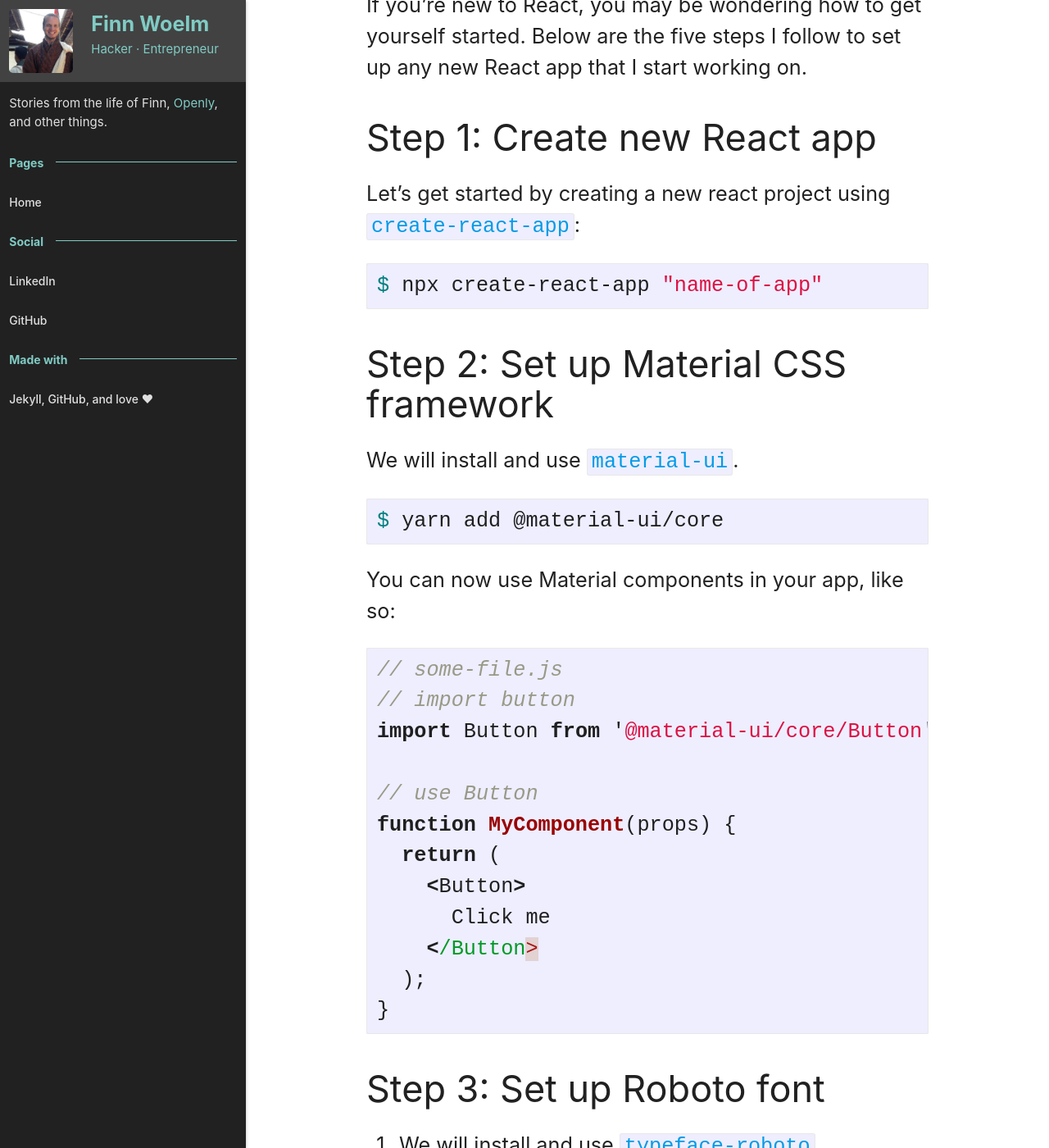
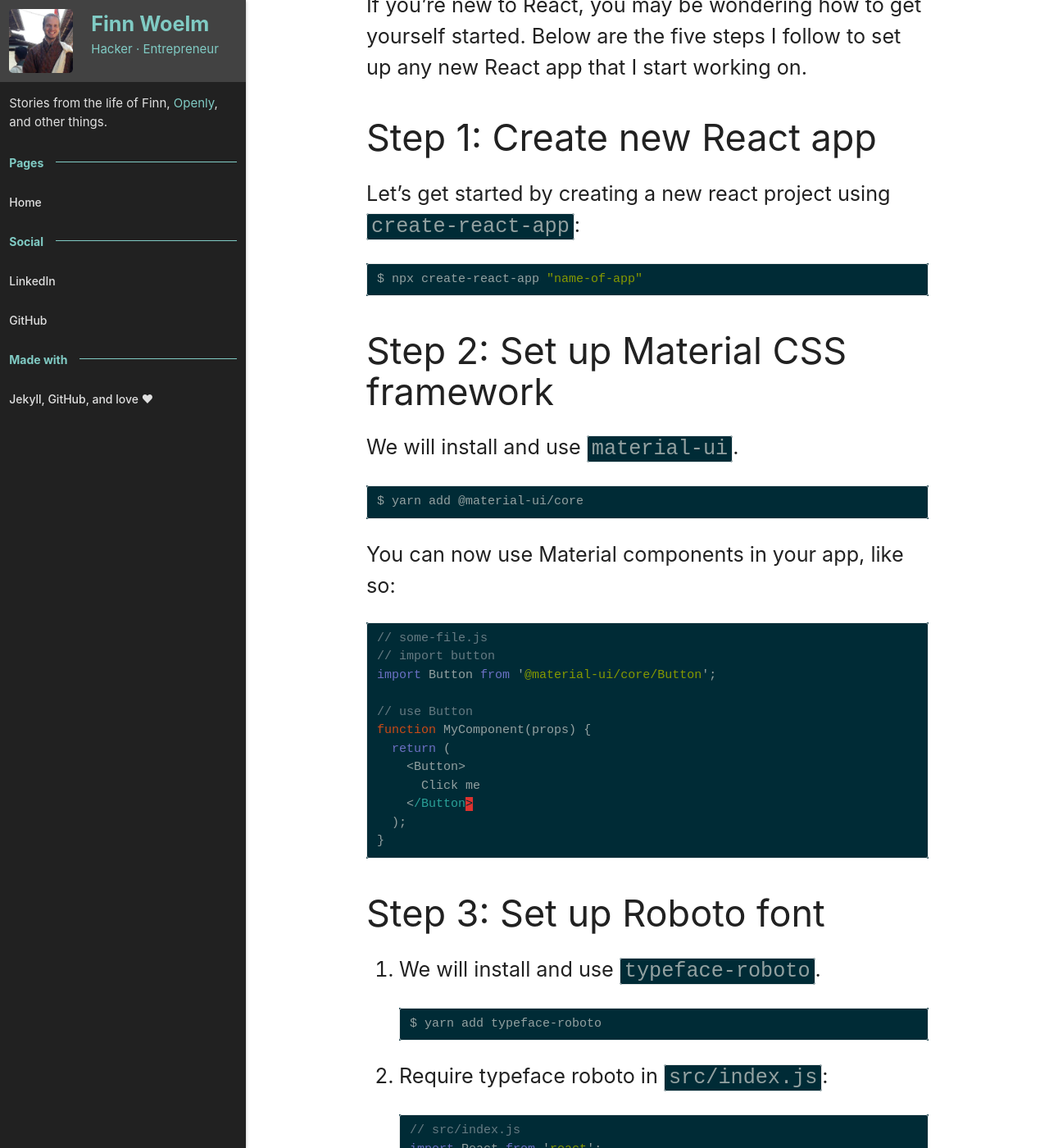
Before and after one commit to FinnWoelm/finnwoelm.github.io, a Jekyll site: the page built from _posts/2018-05-28-React-app-template.md, in a window 1280 px wide and 1400 px high, scrolled down 205 px. Shown: the whole window at 82% size. Built offline with Jekyll 4.4.1, drawn with Linux system fonts in a browser that asks for light colours.

Commit message:
Use solarized dark for syntax highlighting

```diff
--- a/_includes/head.html
+++ b/_includes/head.html
@@ -12,6 +12,7 @@
   <!--<link href="http://fonts.googleapis.com/icon?family=Material+Icons" rel="stylesheet">-->
 
   <link rel="stylesheet" href="{{ "/css/main.css" | prepend: site.baseurl }}" media="screen,projection"/>
+  <link rel="stylesheet" href="{{ "/css/syntax.css" | prepend: site.baseurl }}"/>
   <link rel="canonical" href="{{ page.url | replace:'index.html','' | prepend: site.baseurl | prepend: site.url }}" data-proofer-ignore>
   <link rel="alternate" type="application/rss+xml" title="{{ site.title }}" href="{{ "/feed.xml" | prepend: site.baseurl | prepend: site.url }}">
 
--- a/_sass/_jekyll_base.scss
+++ b/_sass/_jekyll_base.scss
@@ -21,10 +21,8 @@
  */
 pre,
 code {
-    font-size: 15px;
   border: 1px solid $grey-color-light;
   border-radius: 3px;
-    background-color: #eef;
 }
 
 code {
@@ -32,6 +30,7 @@
 }
 
 pre {
+  font-size: 15px !important;
   padding: 8px 12px;
   overflow-x: auto;
 
--- a/_sass/_syntax-highlighting.scss
+++ /dev/null
@@ -1,71 +0,0 @@
-/**
- * Syntax highlighting styles
- */
-.highlight {
-    background: #fff;
-    margin-bottom: $spacing-unit / 2;
-
-    .highlighter-rouge & {
-      background: #eef;
-    }
-
-    .c     { color: #998; font-style: italic } // Comment
-    .err   { color: #a61717; background-color: #e3d2d2 } // Error
-    .k     { font-weight: bold } // Keyword
-    .o     { font-weight: bold } // Operator
-    .cm    { color: #998; font-style: italic } // Comment.Multiline
-    .cp    { color: #999; font-weight: bold } // Comment.Preproc
-    .c1    { color: #998; font-style: italic } // Comment.Single
-    .cs    { color: #999; font-weight: bold; font-style: italic } // Comment.Special
-    .gd    { color: #000; background-color: #fdd } // Generic.Deleted
-    .gd .x { color: #000; background-color: #faa } // Generic.Deleted.Specific
-    .ge    { font-style: italic } // Generic.Emph
-    .gr    { color: #a00 } // Generic.Error
-    .gh    { color: #999 } // Generic.Heading
-    .gi    { color: #000; background-color: #dfd } // Generic.Inserted
-    .gi .x { color: #000; background-color: #afa } // Generic.Inserted.Specific
-    .go    { color: #888 } // Generic.Output
-    .gp    { color: #555 } // Generic.Prompt
-    .gs    { font-weight: bold } // Generic.Strong
-    .gu    { color: #aaa } // Generic.Subheading
-    .gt    { color: #a00 } // Generic.Traceback
-    .kc    { font-weight: bold } // Keyword.Constant
-    .kd    { font-weight: bold } // Keyword.Declaration
-    .kp    { font-weight: bold } // Keyword.Pseudo
-    .kr    { font-weight: bold } // Keyword.Reserved
-    .kt    { color: #458; font-weight: bold } // Keyword.Type
-    .m     { color: #099 } // Literal.Number
-    .s     { color: #d14 } // Literal.String
-    .na    { color: #008080 } // Name.Attribute
-    .nb    { color: #0086B3 } // Name.Builtin
-    .nc    { color: #458; font-weight: bold } // Name.Class
-    .no    { color: #008080 } // Name.Constant
-    .ni    { color: #800080 } // Name.Entity
-    .ne    { color: #900; font-weight: bold } // Name.Exception
-    .nf    { color: #900; font-weight: bold } // Name.Function
-    .nn    { color: #555 } // Name.Namespace
-    .nt    { color: #000080 } // Name.Tag
-    .nv    { color: #008080 } // Name.Variable
-    .ow    { font-weight: bold } // Operator.Word
-    .w     { color: #bbb } // Text.Whitespace
-    .mf    { color: #099 } // Literal.Number.Float
-    .mh    { color: #099 } // Literal.Number.Hex
-    .mi    { color: #099 } // Literal.Number.Integer
-    .mo    { color: #099 } // Literal.Number.Oct
-    .sb    { color: #d14 } // Literal.String.Backtick
-    .sc    { color: #d14 } // Literal.String.Char
-    .sd    { color: #d14 } // Literal.String.Doc
-    .s2    { color: #d14 } // Literal.String.Double
-    .se    { color: #d14 } // Literal.String.Escape
-    .sh    { color: #d14 } // Literal.String.Heredoc
-    .si    { color: #d14 } // Literal.String.Interpol
-    .sx    { color: #d14 } // Literal.String.Other
-    .sr    { color: #009926 } // Literal.String.Regex
-    .s1    { color: #d14 } // Literal.String.Single
-    .ss    { color: #990073 } // Literal.String.Symbol
-    .bp    { color: #999 } // Name.Builtin.Pseudo
-    .vc    { color: #008080 } // Name.Variable.Class
-    .vg    { color: #008080 } // Name.Variable.Global
-    .vi    { color: #008080 } // Name.Variable.Instance
-    .il    { color: #099 } // Literal.Number.Integer.Long
-}
--- a/css/main.scss
+++ b/css/main.scss
@@ -49,7 +49,6 @@
 @import
         "material-icons",
         "jekyll_base",
-        "syntax-highlighting",
         "materialize",
         "my_styles",
         "sidenav"
--- /dev/null
+++ b/css/syntax.css
@@ -0,0 +1,83 @@
+.highlighter-rouge {
+  color: #93a1a1;
+  background-color: #002b36;
+}
+
+.highlight table td { padding: 5px; }
+.highlight table pre { margin: 0; }
+.highlight, .highlight .w {
+  color: #93a1a1;
+  background-color: #002b36;
+}
+.highlight .err {
+  color: #002b36;
+  background-color: #dc322f;
+}
+.highlight .c, .highlight .cd, .highlight .cm, .highlight .c1, .highlight .cs {
+  color: #657b83;
+}
+.highlight .cp {
+  color: #b58900;
+}
+.highlight .nt {
+  color: #b58900;
+}
+.highlight .o, .highlight .ow {
+  color: #93a1a1;
+}
+.highlight .p, .highlight .pi {
+  color: #93a1a1;
+}
+.highlight .gi {
+  color: #859900;
+}
+.highlight .gd {
+  color: #dc322f;
+}
+.highlight .gh {
+  color: #268bd2;
+  background-color: #002b36;
+  font-weight: bold;
+}
+.highlight .k, .highlight .kn, .highlight .kp, .highlight .kr, .highlight .kv {
+  color: #6c71c4;
+}
+.highlight .kc {
+  color: #cb4b16;
+}
+.highlight .kt {
+  color: #cb4b16;
+}
+.highlight .kd {
+  color: #cb4b16;
+}
+.highlight .s, .highlight .sb, .highlight .sc, .highlight .sd, .highlight .s2, .highlight .sh, .highlight .sx, .highlight .s1 {
+  color: #859900;
+}
+.highlight .sr {
+  color: #2aa198;
+}
+.highlight .si {
+  color: #d33682;
+}
+.highlight .se {
+  color: #d33682;
+}
+.highlight .nn {
+  color: #b58900;
+}
+.highlight .nc {
+  color: #b58900;
+}
+.highlight .no {
+  color: #b58900;
+}
+.highlight .na {
+  color: #268bd2;
+}
+.highlight .m, .highlight .mf, .highlight .mh, .highlight .mi, .highlight .il, .highlight .mo, .highlight .mb, .highlight .mx {
+  color: #859900;
+}
+.highlight .ss {
+  color: #859900;
+}
```
Lines whose indentation alone changed are shown as unchanged.
